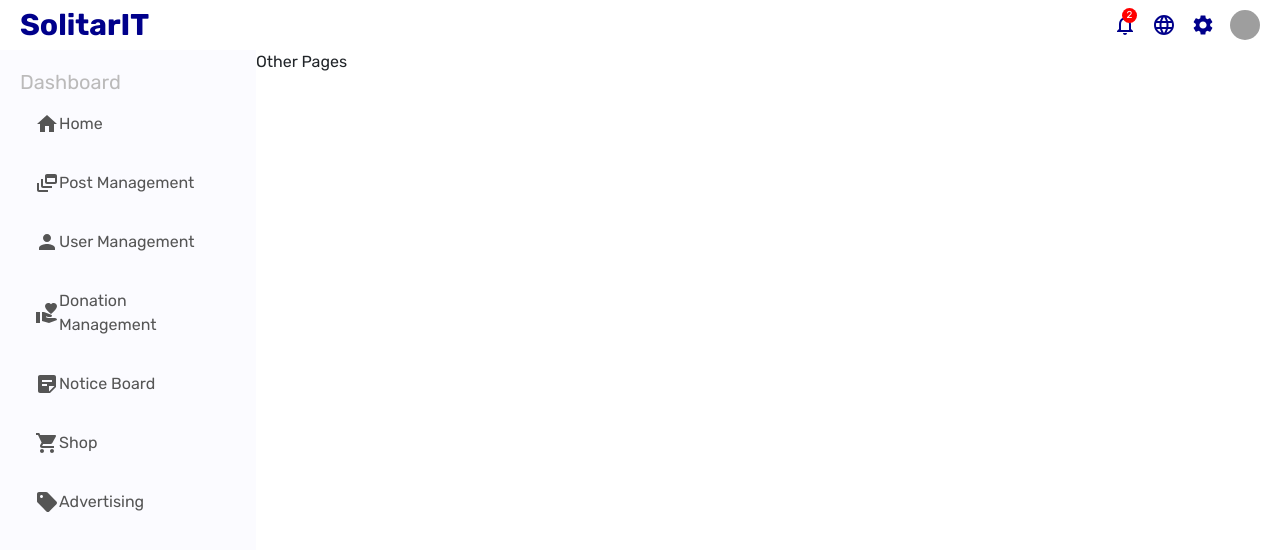
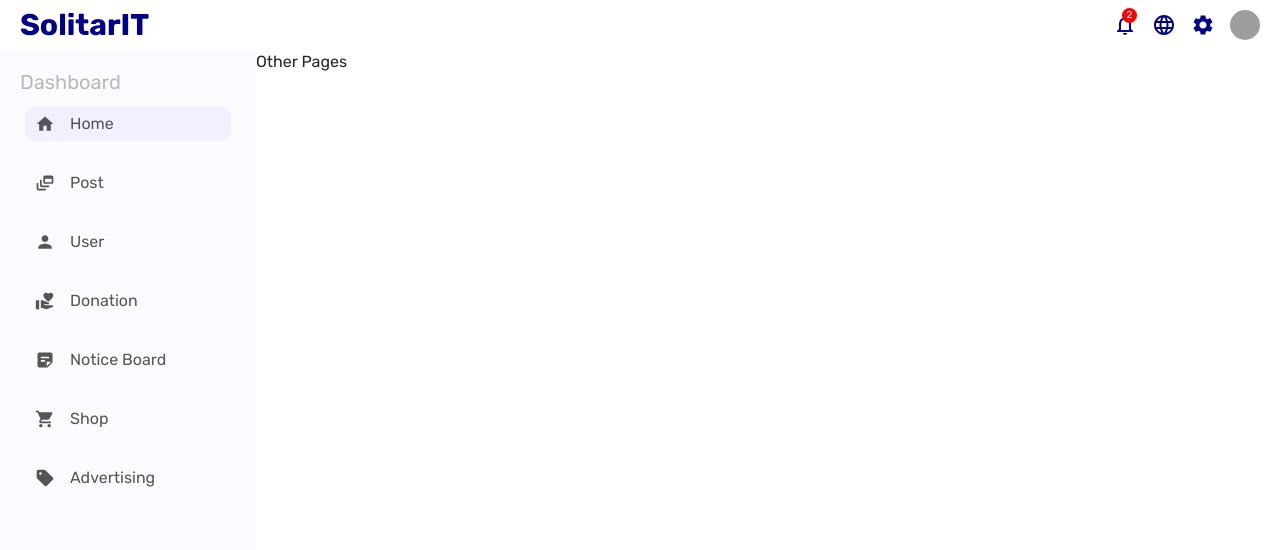
Before and after one commit to PulasthiAbey/Dashboard-BackEnd, a React (Create React App) app in the folder front_end/: page / in a window 1280 px wide. Shown: the top 550 px of the page. Built offline with nearby package versions, Linux system fonts and the light colour scheme; grey boxes are pictures that could not be loaded.

Commit message:
sidebar done

```diff
--- a/front_end/src/components/sidebar/Sidebar.jsx
+++ b/front_end/src/components/sidebar/Sidebar.jsx
@@ -18,32 +18,32 @@ const Sidebar = () => {
         <div className="sidebarMenu">
           <h5 className="sidebarTitle">Dashboard</h5>
           <ul className="sidebarList">
-            <li className="sidebarListItem">
-              <Home />
+            <li className="sidebarListItem active">
+              <Home className="sidebarIcon" />
               Home
             </li>
             <li className="sidebarListItem">
-              <DynamicFeed />
-              Post Management
+              <DynamicFeed className="sidebarIcon" />
+              Post
             </li>
             <li className="sidebarListItem">
-              <Person />
-              User Management
+              <Person className="sidebarIcon" />
+              User
             </li>
             <li className="sidebarListItem">
-              <VolunteerActivism />
-              Donation Management
+              <VolunteerActivism className="sidebarIcon" />
+              Donation
             </li>
             <li className="sidebarListItem">
-              <StickyNote2 />
+              <StickyNote2 className="sidebarIcon" />
               Notice Board
             </li>
             <li className="sidebarListItem">
-              <LocalGroceryStore />
+              <LocalGroceryStore className="sidebarIcon" />
               Shop
             </li>
             <li className="sidebarListItem">
-              <Sell />
+              <Sell className="sidebarIcon" />
               Advertising
             </li>
           </ul>
--- a/front_end/src/components/sidebar/sidebar.css
+++ b/front_end/src/components/sidebar/sidebar.css
@@ -41,6 +41,6 @@
 }
 
 .sidebarIcon{
-    margin-right: 5px;
+    margin-right: 15px;
     font-size: 20px !important;
 }
```
